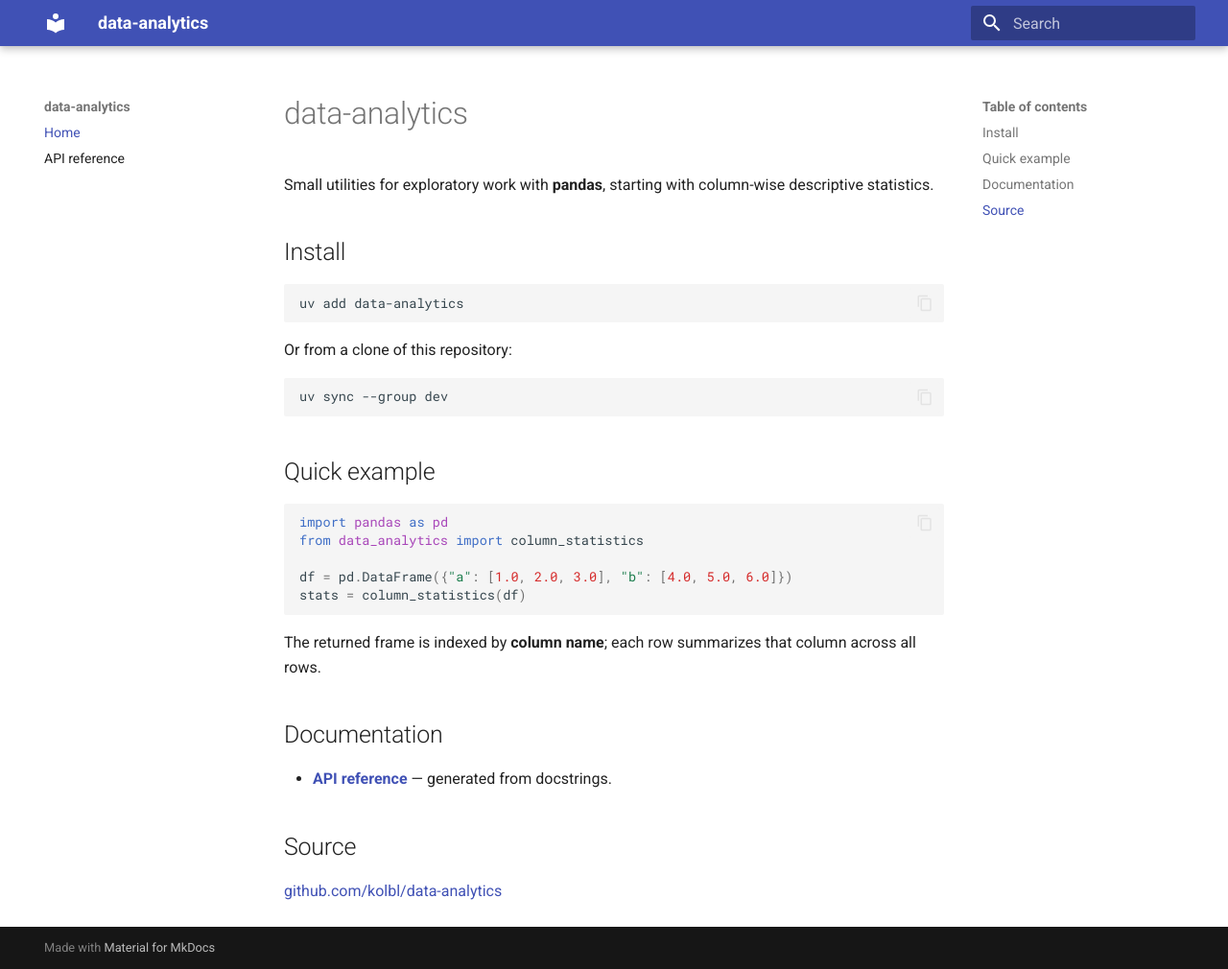
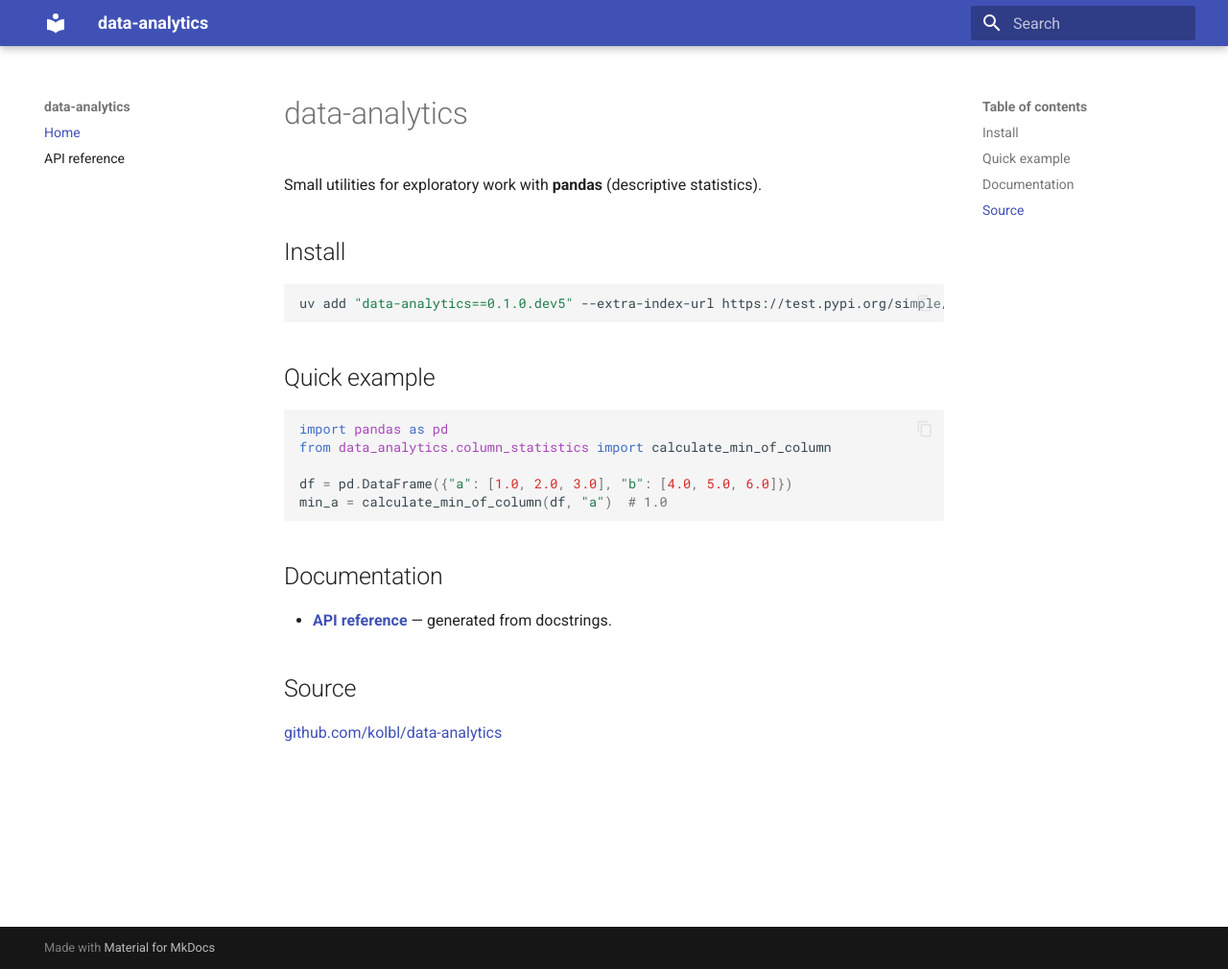
Before and after one commit to kolbl/data-analytics, an MkDocs documentation site: the page built from docs/index.md, in a window 1280 px wide and 1010 px high. Shown: the whole window at 96% size. Built offline with MkDocs 1.6.1 and Material for MkDocs 9.7.7, drawn with Linux system fonts in a browser that asks for light colours.

Commit message:
reference solution

````diff
--- a/docs/index.md
+++ b/docs/index.md
@@ -1,30 +1,28 @@
 # data-analytics
 
-Small utilities for exploratory work with **pandas**, starting with column-wise descriptive statistics.
+Small utilities for exploratory work with **pandas** (descriptive statistics).
 
 ## Install
 
 ```bash
-uv add data-analytics
+uv add "data-analytics==0.1.0.dev5" --extra-index-url https://test.pypi.org/simple/  --index-strategy unsafe-best-match
+
 ```
 
-Or from a clone of this repository:
-
-```bash
-uv sync --group dev
-```
 
 ## Quick example
 
+
+
+
 ```python
 import pandas as pd
-from data_analytics import column_statistics
+from data_analytics.column_statistics import calculate_min_of_column
 
 df = pd.DataFrame({"a": [1.0, 2.0, 3.0], "b": [4.0, 5.0, 6.0]})
-stats = column_statistics(df)
+min_a = calculate_min_of_column(df, "a")  # 1.0
 ```
 
-The returned frame is indexed by **column name**; each row summarizes that column across all rows.
 
 ## Documentation
 
````
Also changed, not shown: 1 other file.
